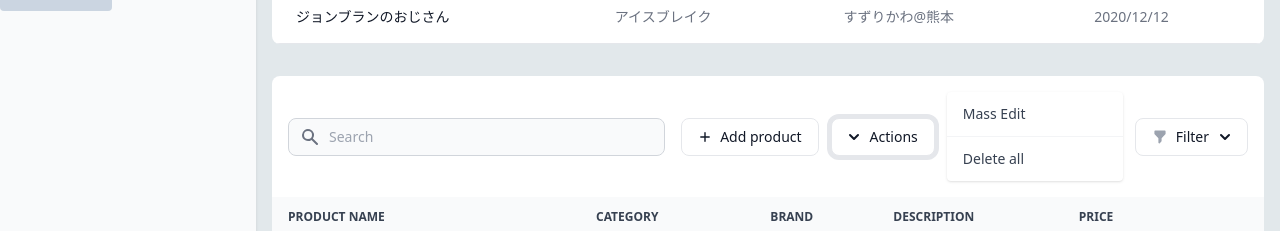
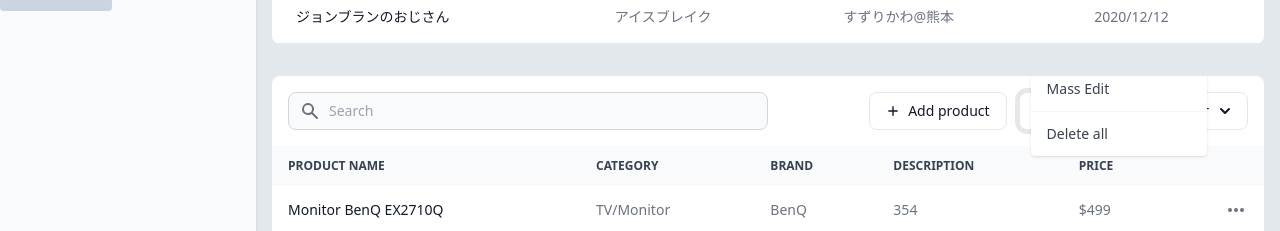
Before and after one commit to chihiros/topicpost-web, a React (Create React App) app: page /recreation in a window 1280 px wide. Both pictures are taken after a click on the button "Actions". Shown: the part 695-926 px from the top of the page. Built offline with nearby package versions, Linux system fonts and the light colour scheme; no server answers; what tailwindcss-inner-border would draw is missing.

Commit message:
fix: ドロップメニューが前面に表示されるように修正

```diff
--- a/src/core/components/organisms/RecreationContent.tsx
+++ b/src/core/components/organisms/RecreationContent.tsx
@@ -200,7 +200,11 @@ const RecreationForm: React.FC = () => {
                     </svg>
                     Actions
                   </button>
-                  <div ref={actionsDropdownRef} id="actionsDropdown" className={`${isActionsDropdownOpen ? '' : 'hidden'} z-10 w-44 bg-white rounded divide-y divide-gray-100 shadow`}>
+                  <div
+                    ref={actionsDropdownRef}
+                    id="actionsDropdown"
+                    className={`${isActionsDropdownOpen ? '' : 'hidden'} absolute z-50 w-44 bg-white rounded divide-y divide-gray-100 shadow`}
+                  >
                     <ul className="py-1 text-sm text-gray-700" aria-labelledby="actionsDropdownButton">
                       <li>
                         <a href="/" className="block py-2 px-4 hover:bg-gray-100">Mass Edit</a>
@@ -224,7 +228,11 @@ const RecreationForm: React.FC = () => {
                       <path clipRule="evenodd" fillRule="evenodd" d="M5.293 7.293a1 1 0 011.414 0L10 10.586l3.293-3.293a1 1 0 111.414 1.414l-4 4a1 1 0 01-1.414 0l-4-4a1 1 0 010-1.414z" />
                     </svg>
                   </button>
-                  <div ref={filterDropdownRef} id="filterDropdown" className={`${isFilterDropdownOpen ? '' : 'hidden'} z-10 w-48 p-3 bg-white rounded-lg shadow`}>
+                  <div
+                    ref={filterDropdownRef}
+                    id="filterDropdown"
+                    className={`${isFilterDropdownOpen ? '' : 'hidden'} absolute z-50 w-48 p-3 bg-white rounded-lg shadow`}
+                  >
                     <h6 className="mb-3 text-sm font-medium text-gray-900">Choose brand</h6>
                     <ul className="space-y-2 text-sm" aria-labelledby="filterDropdownButton">
                       <li className="flex items-center">
```
